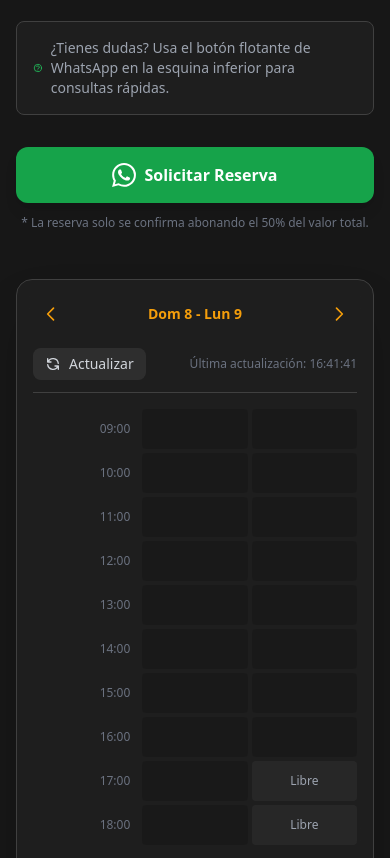
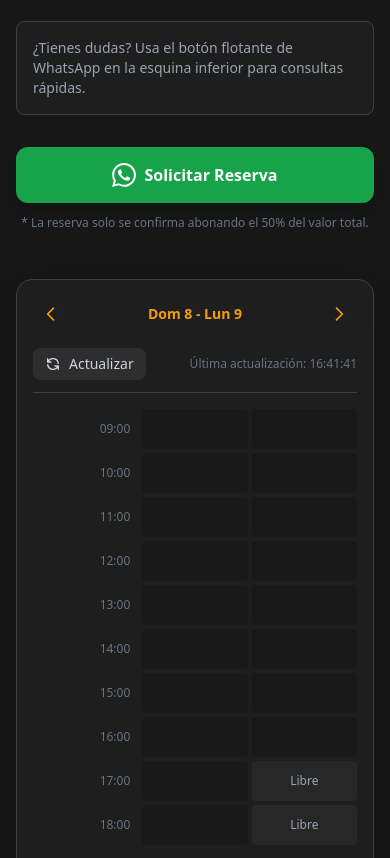
Before and after one commit to IERoldan/project_lp_fotografo, a plain HTML site: page index.html in a window 390 px wide. Shown: the part 4583-5441 px from the top of the page. Drawn offline with nearby package versions, Linux system fonts and the light colour scheme; no server answers.

Commit message:
Hide question mark icon on mobile for better layout

```diff
--- a/index.html
+++ b/index.html
@@ -254,7 +254,7 @@
 
                         <div class="mt-4 p-4 bg-neutral-800/50 rounded-lg border border-neutral-700">
                             <p class="text-sm text-gray-400 flex items-center gap-2">
-                                <svg class="w-5 h-5 text-green-500" fill="none" stroke="currentColor" viewBox="0 0 24 24"><path stroke-linecap="round" stroke-linejoin="round" stroke-width="2" d="M8.228 9c.549-1.165 2.03-2 3.772-2 2.21 0 4 1.343 4 3 0 1.4-1.278 2.575-3.006 2.907-.542.104-.994.54-.994 1.093m0 3h.01M21 12a9 9 0 11-18 0 9 9 0 0118 0z"/></svg>
+                                <svg class="hidden md:block w-5 h-5 text-green-500 flex-shrink-0" fill="none" stroke="currentColor" viewBox="0 0 24 24"><path stroke-linecap="round" stroke-linejoin="round" stroke-width="2" d="M8.228 9c.549-1.165 2.03-2 3.772-2 2.21 0 4 1.343 4 3 0 1.4-1.278 2.575-3.006 2.907-.542.104-.994.54-.994 1.093m0 3h.01M21 12a9 9 0 11-18 0 9 9 0 0118 0z"/></svg>
                                 ¿Tienes dudas? Usa el botón flotante de WhatsApp en la esquina inferior para consultas rápidas.
                             </p>
                         </div>
```
